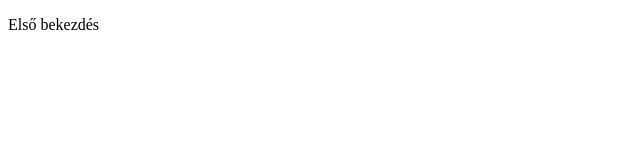
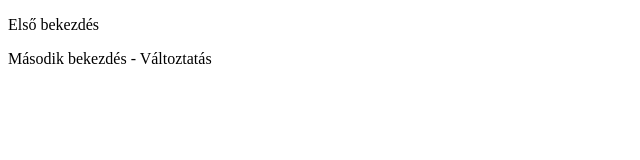
Before and after one commit to monoriferenc/html_css_bootstrap, a plain HTML site: page index.html in a window 1280 px wide. Shown: the whole page, without its empty margins (0-640 px from the left). Drawn offline with Linux system fonts and the light colour scheme.

Commit message:
Második bekezdés - No.2

```diff
--- a/index.html
+++ b/index.html
@@ -8,5 +8,6 @@
 </head>
 <body>
     <p>Első bekezdés</p>
+    <p>Második bekezdés - Változtatás</p>
 </body>
 </html>
```
